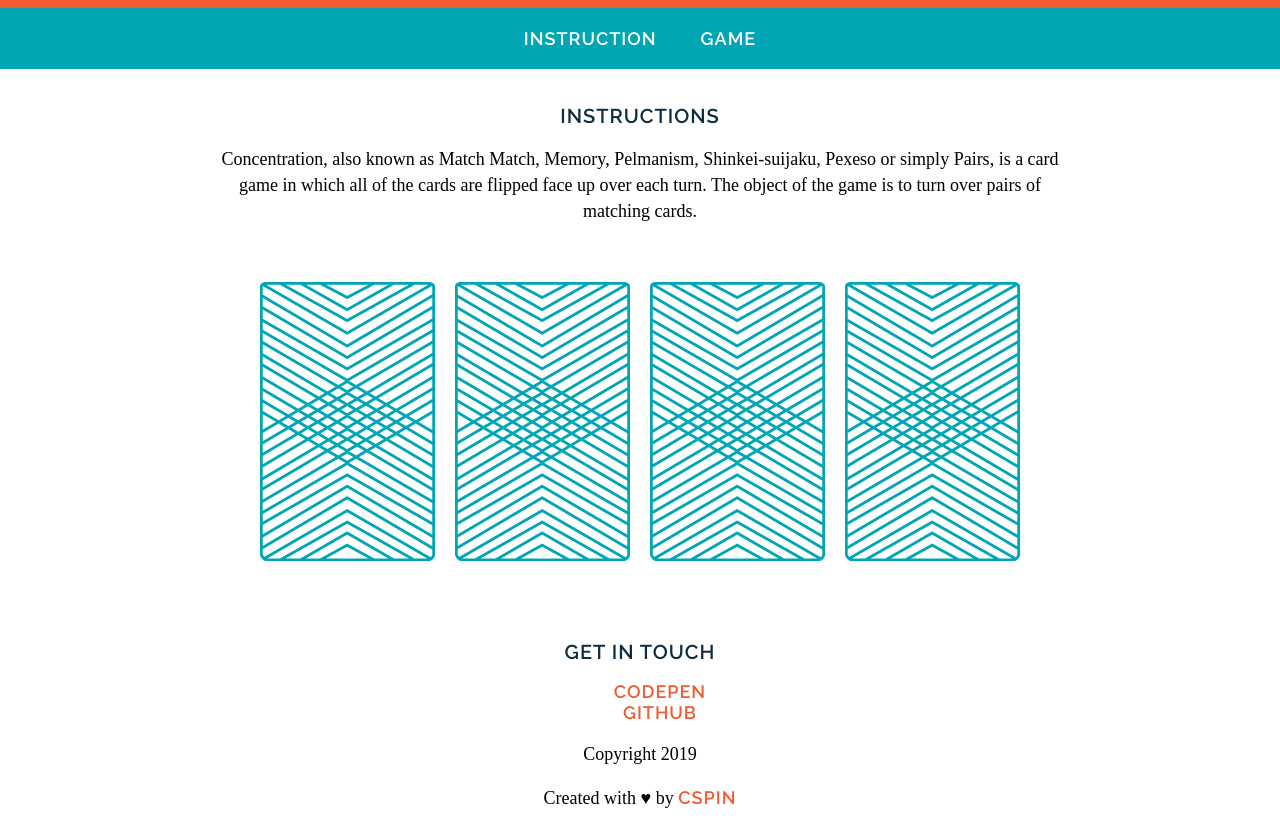
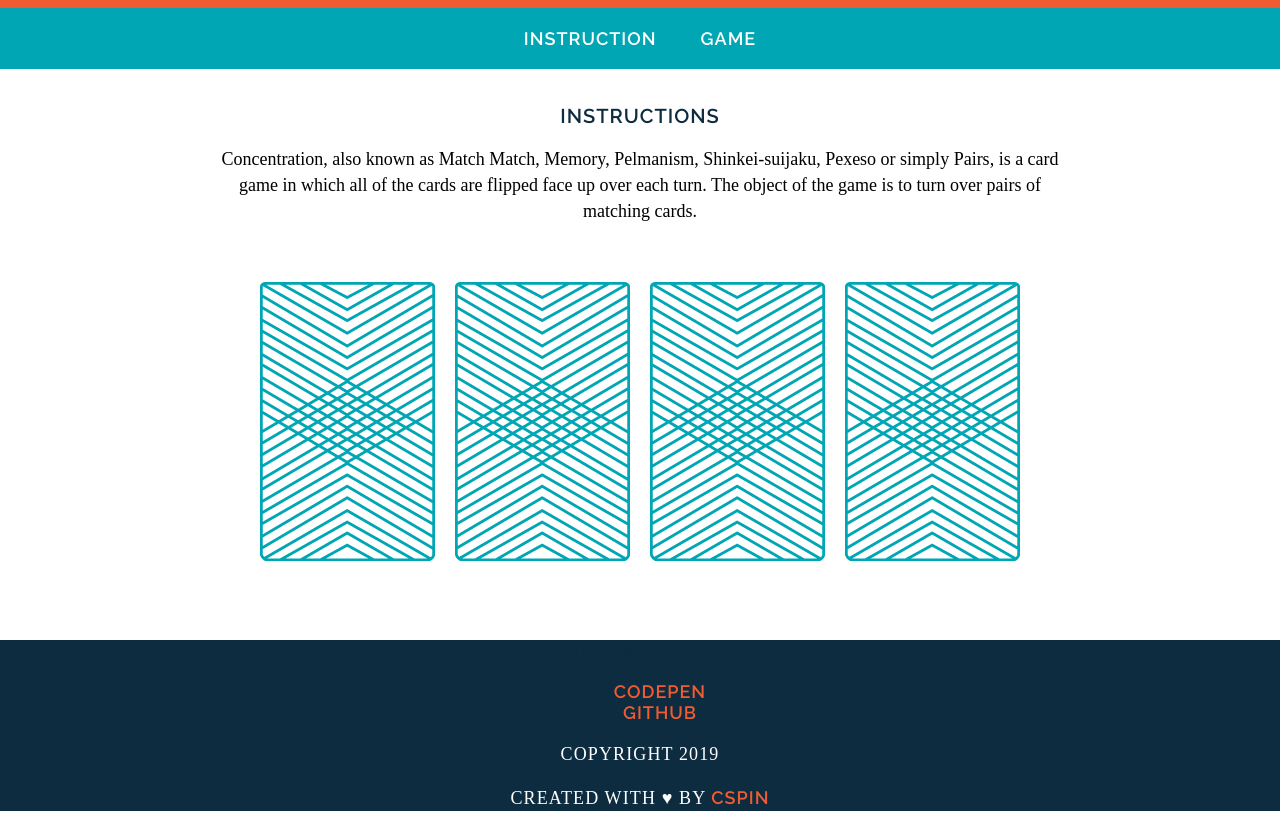
Before and after one commit to snipspin/wdi-fundamentals-memorygame, a plain HTML site: page memory_game/index.html in a window 1280 px wide. Shown: the part 105-934 px from the top of the page. Drawn offline with Linux system fonts and the light colour scheme; a web font is replaced by a local one.

Commit message:
Added a section for the footer

```diff
--- a/memory_game/css/style.css
+++ b/memory_game/css/style.css
@@ -8,6 +8,16 @@ a {
 	color: #f15b31;
 	font-weight: 600;
 	font-size: 18px;
+}
+
+footer {
+	text-transform: uppercase;
+	padding: 0 20px;
+	background-color: #0d2c40;
+	color: #ffffff;
+	font-size: 14px;
+	letter-spacing: .08em;
+	font-weight: 500;
 }
 h1,h2,a{
 	font-family: Raleway;
```
